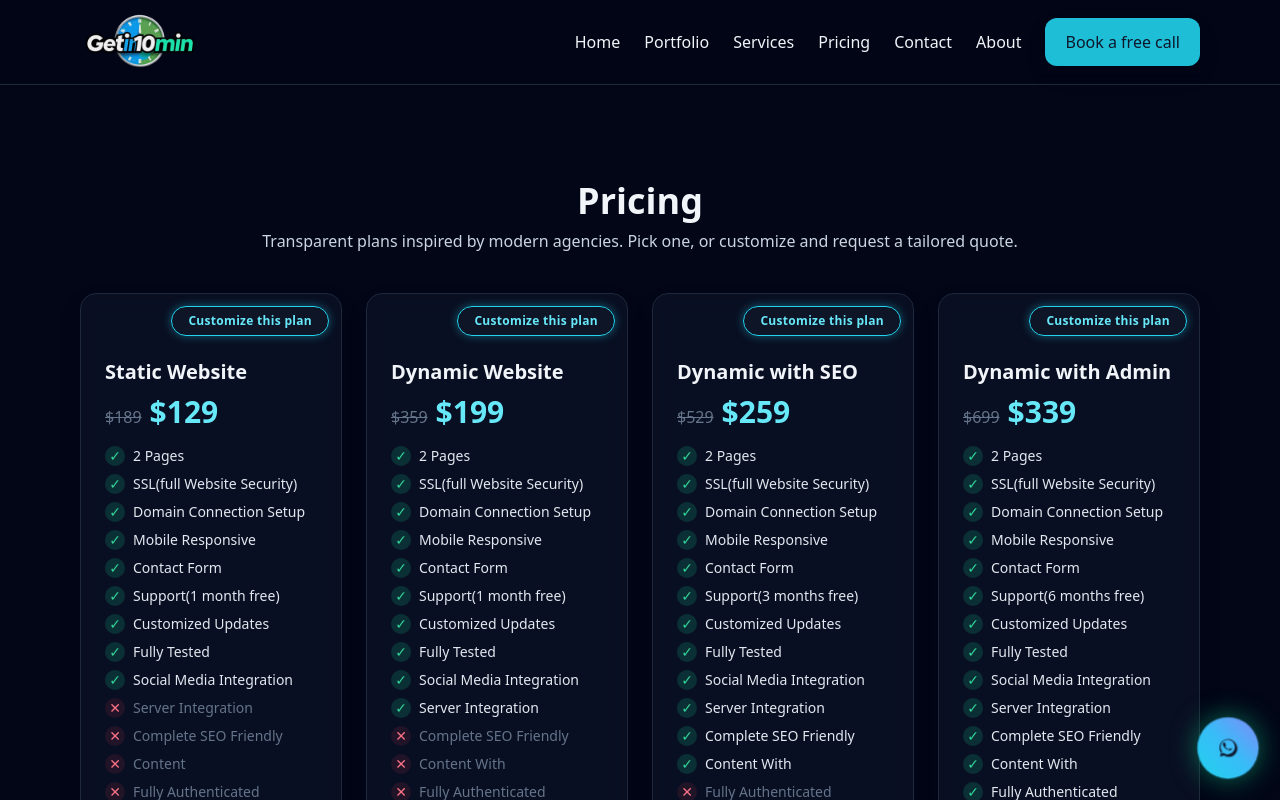
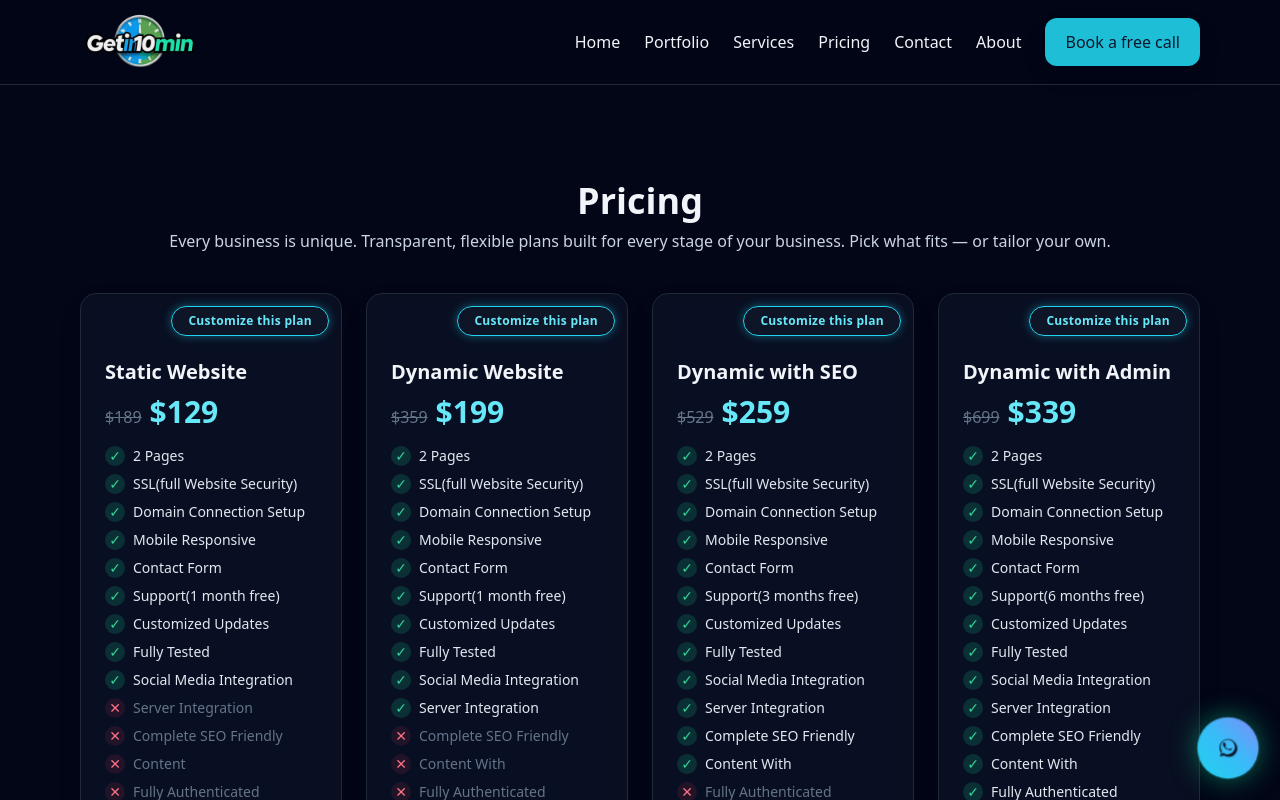
Before and after one commit to Shachi-Priya/getin10min, a Next.js app in the folder client/: page /pricing in a window 1280 px wide. Shown: the top 800 px of the page. Built offline with nearby package versions, Linux system fonts and the light colour scheme; no server answers.

Commit message:
pricing updated

```diff
--- a/client/pages/pricing.js
+++ b/client/pages/pricing.js
@@ -119,7 +119,7 @@ export default function Pricing({ currency, rate, locale, priceMap }) {
         <div className="text-center mb-10">
           <h1 className="text-4xl font-bold">Pricing</h1>
           <p className="text-slate-300 mt-2">
-            Transparent plans inspired by modern agencies. Pick one, or customize and request a tailored quote.
+            Every business is unique. Transparent, flexible plans built for every stage of your business. Pick what fits — or tailor your own.
           </p>
         </div>
         <PricingCards
```
